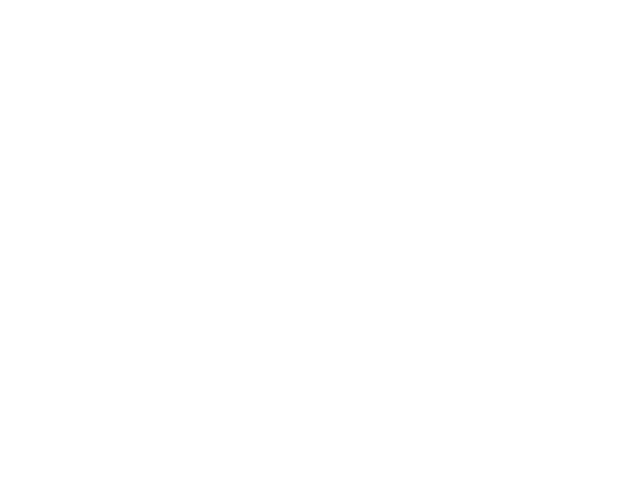
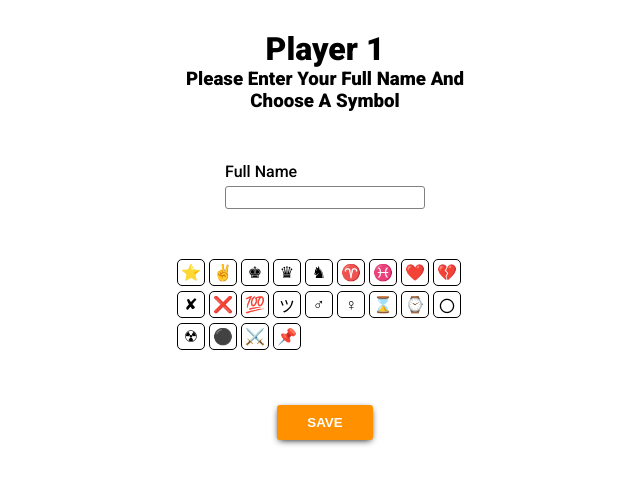
Before and after one commit to elmejdki/TicTacToe, a plain HTML site: page index.html in a window 1280 px wide. Shown: the whole page, without its empty margins (315-955 px from the left). Drawn offline with Linux system fonts and the light colour scheme.

Commit message:
Add player1 form page

```diff
--- a/assets/logic/app.js
+++ b/assets/logic/app.js
@@ -1 +1,115 @@
-console.log("Hello I'm working");
+const gameBorad = (function () {
+  const board = [];
+  const symbols = [
+    { value: '⭐', selected: false },
+    { value: '✌', selected: false },
+    { value: '♚', selected: false },
+    { value: '♛', selected: false },
+    { value: '♞', selected: false },
+    { value: '♈', selected: false },
+    { value: '♓', selected: false },
+    { value: '❤️️', selected: false },
+    { value: '💔', selected: false },
+    { value: '✘', selected: false },
+    { value: '❌', selected: false },
+    { value: '💯', selected: false },
+    { value: 'ツ', selected: false },
+    { value: '♂', selected: false },
+    { value: '♀', selected: false },
+    { value: '⌛', selected: false },
+    { value: '⌚', selected: false },
+    { value: '〇', selected: false },
+    { value: '☢', selected: false },
+    { value: '⚫', selected: false },
+    { value: '⚔️', selected: false },
+    { value: '📌', selected: false },
+  ];
+  let player1;
+  let player2;
+
+  const intiateButton = document.getElementById('game-initiator');
+  const firstPage = document.querySelector('.first-page');
+  const secondPage = document.querySelector('.second-page');
+  const player1Symbols = document.getElementById('player1-symbols');
+  const player1Submit = document.getElementById('player1-submit-btn');
+  const player1Name = document.getElementById('player1-name');
+  const player1NameWarning = document.querySelector('.second-page .name-warning');
+  let player1Symbol;
+  const player1SymbolWarning = document.querySelector('.second-page .symbol-warning');
+  // TODO: need to be removed
+  renderSymbols(player1Symbols);
+
+  intiateButton.addEventListener('click', getPlayer1From);
+  player1Submit.addEventListener('click', submitForm1);
+
+  function getPlayer1From() {
+    firstPage.classList.add('hide-up');
+    secondPage.classList.add('show-right');
+
+    // renderSymbols(player1Symbols);
+  }
+
+  function submitForm1(event) {
+    event.preventDefault();
+
+    player1Symbol = document.querySelector(
+      ".second-page form input[type='radio']:checked",
+    );
+
+    if (player1Name.value === '') {
+      player1NameWarning.classList.add('active');
+      setTimeout(() => { player1NameWarning.classList.remove('active'); }, 4000);
+    }
+
+    if (player1Symbol === null) {
+      player1SymbolWarning.classList.add('active');
+      setTimeout(() => { player1SymbolWarning.classList.remove('active'); }, 4000);
+    }
+
+    if (!!player1Name.value && !!player1Symbol) {
+      player1 = playerFactory(player1Name.value, player1Symbol.value);
+      secondPage.classList.remove('show-right');
+    }
+  }
+
+  function renderSymbols(parent) {
+    let radioContainer;
+    let input;
+    let label;
+
+    symbols.forEach((symbol, index) => {
+      radioContainer = document.createElement('div');
+      input = document.createElement('input');
+      label = document.createElement('label');
+
+      radioContainer.className = 'radio-input';
+      input.id = `sym-${index}`;
+      input.setAttribute('type', 'radio');
+      input.setAttribute('name', 'symbols');
+      input.setAttribute('value', symbol.value);
+      label.setAttribute('for', `sym-${index}`);
+      label.textContent = symbol.value;
+      radioContainer.appendChild(input);
+      radioContainer.appendChild(label);
+      parent.appendChild(radioContainer);
+    });
+  }
+
+  function renderBoard() {
+    console.log(board);
+  }
+
+  renderBoard();
+}());
+
+const playerFactory = function (name, symbol) {
+  const getName = function () {
+    return name;
+  };
+
+  const getSymbol = function () {
+    return symbol;
+  };
+
+  return { getName, getSymbol };
+};
--- a/assets/stylesheet/style.css
+++ b/assets/stylesheet/style.css
@@ -0,0 +1,170 @@
+* {
+  padding: 0;
+  margin: 0;
+  box-sizing: border-box;
+}
+
+body {
+  font-family: 'Roboto', sans-serif;
+}
+
+.container {
+  display: flex;
+  flex-direction: column;
+  align-items: center;
+  padding: 30px 50px;
+  width: 100%;
+  overflow-y: auto;
+  transition: all 2s ease-out;
+}
+
+.first-page {
+  position: absolute;
+  top: 0;
+}
+
+.hide-up {
+  top: -1000px;
+}
+
+.first-page h1 {
+  text-align: center;
+  margin-bottom: 100px;
+  max-width: 470px;
+  font-weight: 400;
+  text-transform: capitalize;
+}
+
+.first-page #game-initiator {
+  padding: 10px 20px;
+  background-color: rgba(0, 218, 0, 0.883);
+  border: none;
+  cursor: pointer;
+  color: white;
+  font-weight: bold;
+  border-radius: 5px;
+  box-shadow: 0 2px 7px -2px black;
+  outline: none;
+  text-transform: uppercase;
+}
+
+.first-page #game-initiator:hover {
+  box-shadow: 0 4px 10px -2px black;
+}
+
+.first-page #game-initiator:focus {
+  box-shadow: 0 4px 10px -10px black;
+}
+
+.second-page {
+  position: absolute;
+  right: 1000px;
+}
+
+.show-right {
+  right: 0;
+}
+
+.second-page h1 {
+  text-align: center;
+}
+
+.second-page h3 {
+  text-transform: capitalize;
+  padding-bottom: 50px;
+  max-width: 300px;
+  text-align: center;
+}
+
+.container form {
+  display: flex;
+  flex-direction: column;
+  align-items: center;
+  width: 300px;
+}
+
+.second-page form .input-form {
+  display: flex;
+  flex-direction: column;
+  width: 200px;
+}
+
+.container form input[type="text"] {
+  padding: 3px 5px;
+  color: rgb(97, 97, 97);
+  text-transform: capitalize;
+  border-radius: 3px;
+  border: 1px solid grey;
+}
+
+.container form label {
+  margin-bottom: 5px;
+}
+
+.symbols {
+  display: flex;
+  flex-wrap: wrap;
+}
+
+.symbols .radio-input {
+  margin: 0 2px;
+}
+
+.symbols .radio-input label {
+  border: 1px solid black;
+  display: flex;
+  justify-content: center;
+  align-items: center;
+  border-radius: 5px;
+  padding: 3px;
+  cursor: pointer;
+  transition: background-color 0.5s ease-out;
+  width: 28px;
+  height: 27px;
+}
+
+.symbols .radio-input input {
+  display: none;
+}
+
+.symbols .radio-input input[type=radio]:checked + label {
+  background-color: rgb(121, 121, 121);
+  border-color: rgb(121, 121, 121);
+}
+
+.warning {
+  visibility: hidden;
+  background-color: rgb(255, 123, 0);
+  color: white;
+  padding: 2px 5px;
+  border-radius: 2px;
+  font-size: 12px;
+  margin-bottom: 30px;
+  margin-top: 2px;
+  width: max-content;
+}
+
+.container form button {
+  background-color: rgb(255, 145, 0);
+  color: white;
+  border: none;
+  border-radius: 3px;
+  font-weight: bold;
+  padding: 10px 30px;
+  cursor: pointer;
+  box-shadow: 0 2px 7px -2px black;
+  outline: none;
+  text-transform: uppercase;
+}
+
+.container form button:hover {
+  box-shadow: 0 4px 10px -2px black;
+}
+
+.container form button:focus {
+  box-shadow: 0 4px 10px -10px black;
+}
+
+.active {
+  visibility: visible;
+}
--- a/index.html
+++ b/index.html
@@ -3,10 +3,36 @@
 <head>
   <meta charset="UTF-8">
   <meta name="viewport" content="width=device-width, initial-scale=1.0">
+  <link href="https://fonts.googleapis.com/css2?family=Roboto:wght@100;500;900&display=swap" rel="stylesheet">
   <link rel="stylesheet" href="assets/stylesheet/style.css">
   <title>TicTacToe Game</title>
 </head>
 <body>
+  <div class="container first-page hide-up">
+    <h1 class="">Welcome, to the Tic Tac Toe Game, please click on the green button to start playing</h1>
+
+    <button id="game-initiator">Start !</button>
+  </div>
+
+  <div class="container second-page show-right">
+    <h1>Player 1</h1>
+    <h3>Please enter your full name and choose a symbol</h3>
+
+    <form>
+        <div class="input-form">
+          <label for="player1-name">Full Name</label>
+          <input type="text" id="player1-name">
+          <span class="warning name-warning">please type your name</span>
+        </div>
+
+        <div id="player1-symbols" class="symbols">
+
+        </div>
+        <span class="warning symbol-warning">please select a symbol</span>
+
+        <button id="player1-submit-btn" type="submit">Save</button>
+    </form>
+  </div>
 
   <script src="assets/logic/app.js"></script>
 </body>
```
Also changed, not shown: .eslintrc.json.
